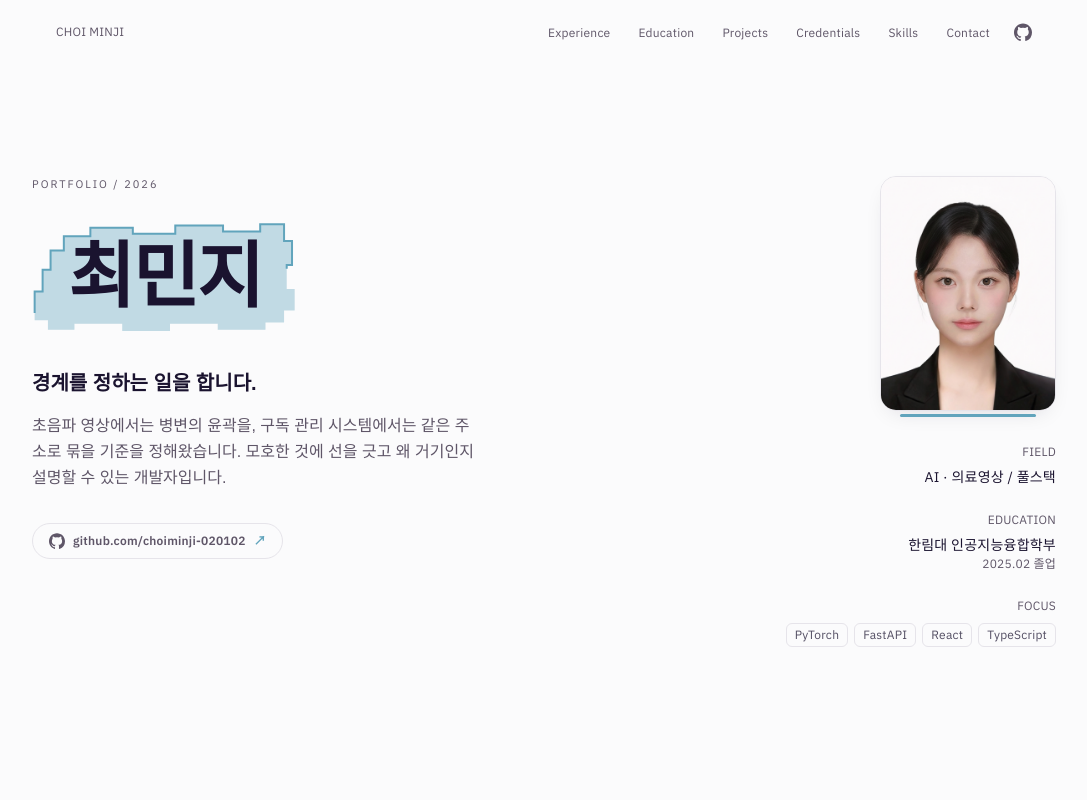
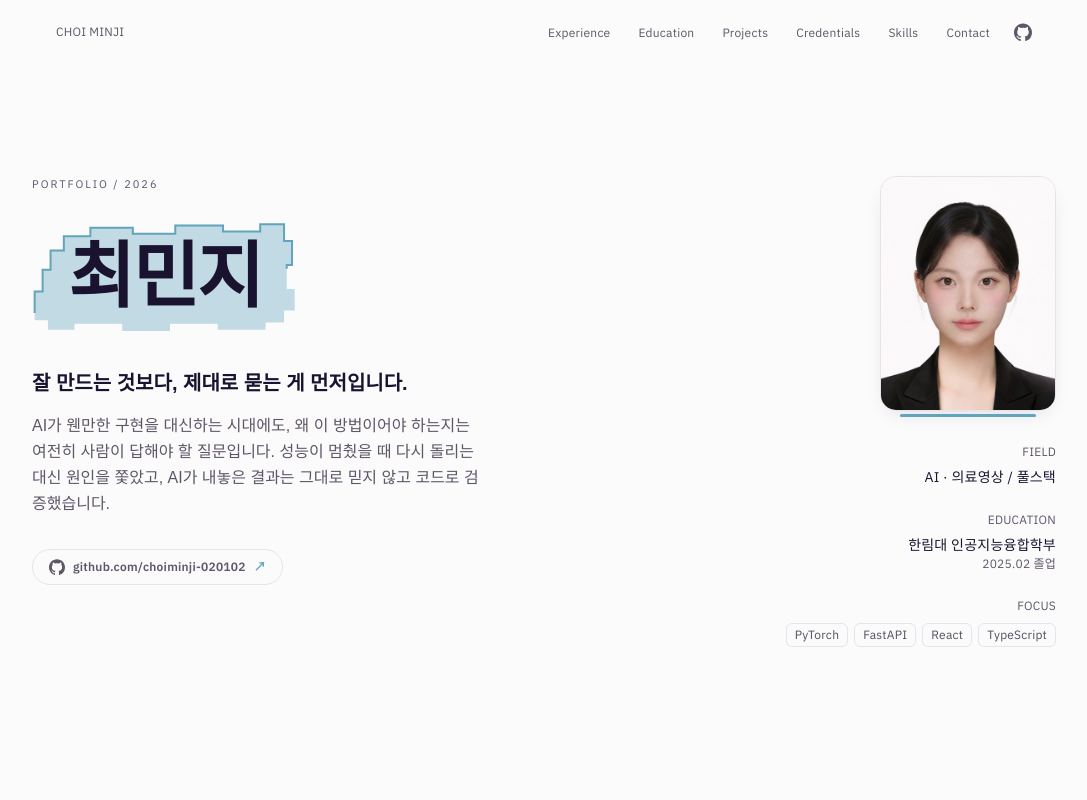
Before and after one commit to choiminji-020102/portfolio_cmj, a Next.js app: page / in a window 1280 px wide. Shown: the top 800 px of the page, without its empty margins (96-1183 px from the left). Built offline with nearby package versions, Linux system fonts and the light colour scheme; a web font is replaced by a local one.

Commit message:
Hero 소개 문구 재작성 — "왜"가 중요하다는 관점으로
Co-Authored-By: Claude Sonnet 5 <noreply@anthropic.com>

```diff
--- a/components/Hero.tsx
+++ b/components/Hero.tsx
@@ -51,12 +51,13 @@ export default function Hero() {
           </div>
 
           <p className="mt-8 text-lg sm:text-xl font-semibold">
-            경계를 정하는 일을 합니다.
+            잘 만드는 것보다, 제대로 묻는 게 먼저입니다.
           </p>
           <p className="mt-4 text-[0.95rem] sm:text-base leading-relaxed text-muted max-w-md">
-            초음파 영상에서는 병변의 윤곽을, 구독 관리 시스템에서는 같은 주소로
-            묶을 기준을 정해왔습니다. 모호한 것에 선을 긋고 왜 거기인지 설명할 수
-            있는 개발자입니다.
+            AI가 웬만한 구현을 대신하는 시대에도, 왜 이 방법이어야 하는지는
+            여전히 사람이 답해야 할 질문입니다. 성능이 멈췄을 때 다시 돌리는
+            대신 원인을 쫓았고, AI가 내놓은 결과는 그대로 믿지 않고 코드로
+            검증했습니다.
           </p>
 
           {/* 소개를 읽고 바로 코드로 넘어갈 수 있게 — 상단바 아이콘과 같은 곳을 가리킨다 */}
```
